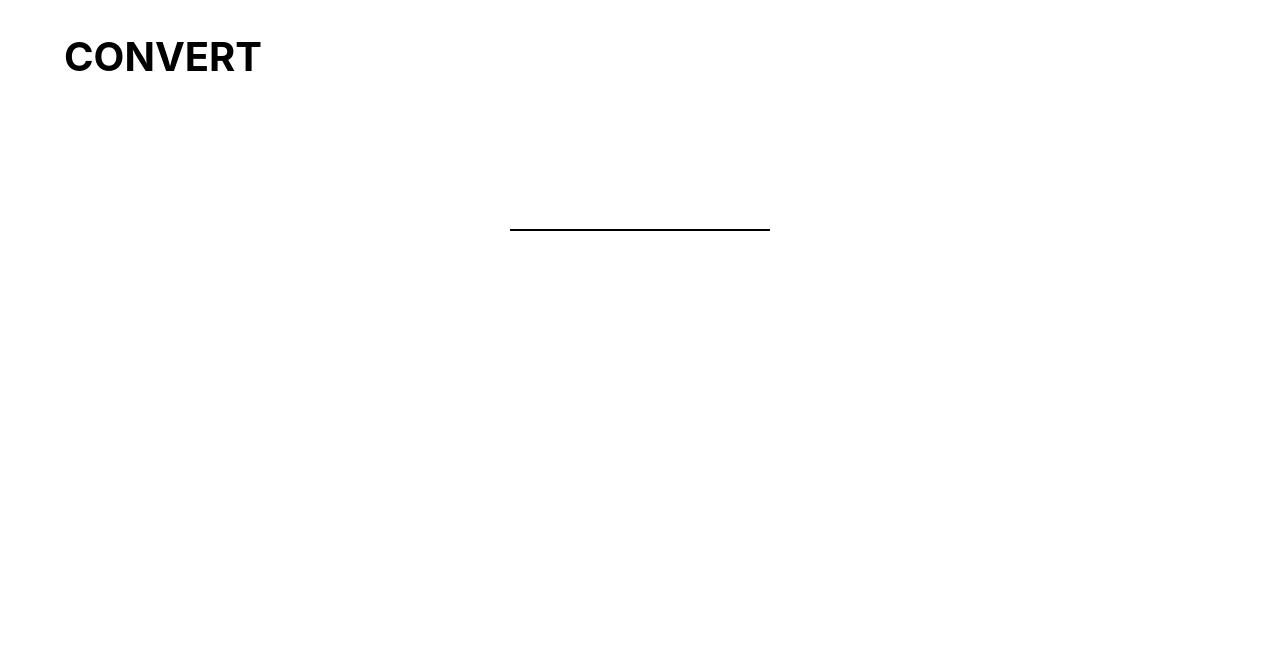
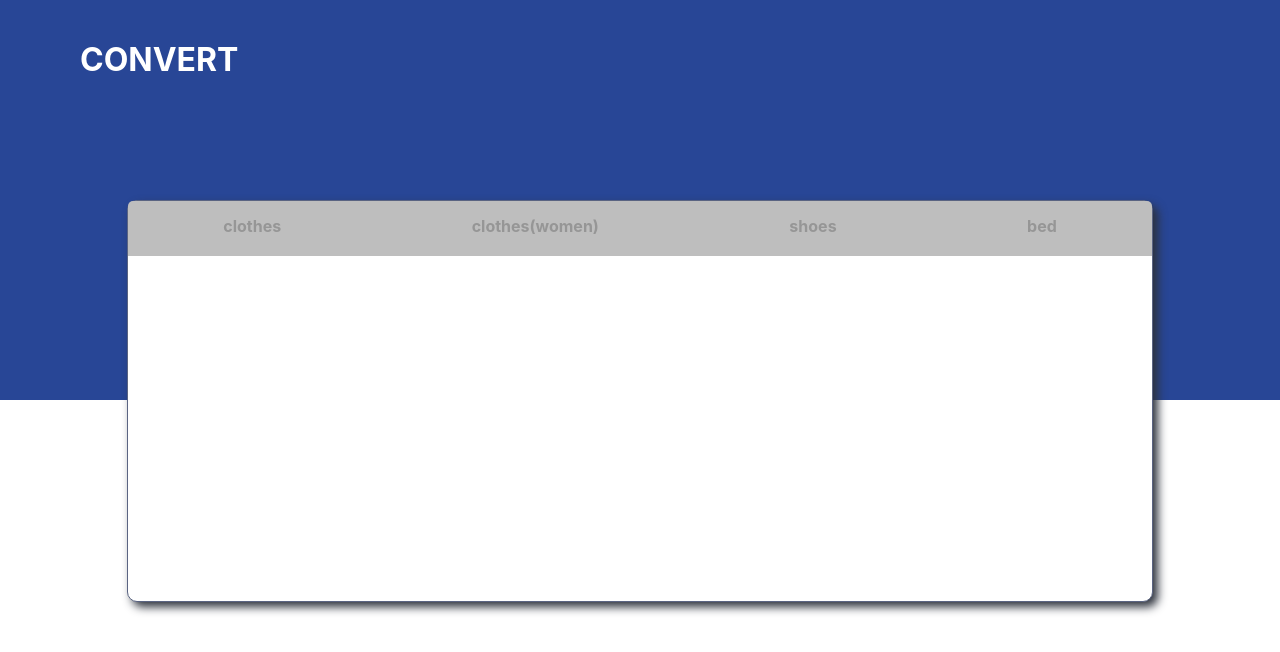
Before and after one commit to gomsang/Convert, a React (Create React App) app: page / in a window 1280 px wide. Shown: the top 652 px of the page. Built offline with nearby package versions, Linux system fonts and the light colour scheme.

Commit message:
style fixed

```diff
--- /dev/null
+++ b/src/components/Convert.css
@@ -0,0 +1,39 @@
+.Convert {
+    width: 100%;
+    height: 100%;
+}
+
+.ConvertMenu {
+    display: flex;
+    flex-direction: row;
+    position: absolute;
+    width: 100%;
+    margin: 0;
+    padding: 0;
+    text-align: center;
+    align-items: center;
+}
+
+.ConvertMenuList {
+    flex-grow: 1;
+    display: inline-block;
+    padding: 15px 0 20px 0;
+    height: 100%;
+    color: rgb(150,150,150);
+    background-color: rgb(190,190,190);
+    font-weight: bolder;
+}
+
+.radioBtn{
+    display: none;
+}
+
+.radioBtn:checked + label{
+    background-color: white;
+    color: rgb(40,70,150);
+}
+
+.ConvertMenuList:hover {
+    background-color: rgb(200,200,200);
+    color: rgb(90,100,130);
+}
--- /dev/null
+++ b/src/components/Convert.js
@@ -0,0 +1,21 @@
+import "./Convert.css"
+import {useState} from "react";
+
+export default function Convert() {
+    const [select, setSelect] = useState(0);
+
+
+    return (<div className={"Convert"}>
+            <form className={"ConvertMenu"} onChange={(e)=>{console.log(e.target.value)}}>
+                <input className={"radioBtn"} type={"radio"} name={"choose"} value={"clothes"} id={"b0"}/><label
+                htmlFor={"b0"} className={"ConvertMenuList"} style={{borderRadius: "5px 0 0 0"}}>clothes</label>
+                <input className={"radioBtn"} type={"radio"} name={"choose"} value={"clothes_wm"} id={"b1"}/><label
+                htmlFor={"b1"} className={"ConvertMenuList"}>clothes(women)</label>
+                <input className={"radioBtn"} type={"radio"} name={"choose"} value={"shoes"} id={"b2"}/><label
+                htmlFor={"b2"} className={"ConvertMenuList"}>shoes</label>
+                <input className={"radioBtn"} type={"radio"} name={"choose"} value={"bed"} id={"b3"}/><label
+                htmlFor={"b3"} className={"ConvertMenuList"} style={{borderRadius: "0 5px 0 0"}}>bed</label>
+            </form>
+        </div>
+    );
+}
--- a/src/components/Header.css
+++ b/src/components/Header.css
@@ -1,20 +1,29 @@
 .header {
-    display: inline-block;
     position: absolute;
-    align-items: center;
-    left: 64px;
-    top: 32px;
+    height: 400px;
+    background-color: rgb(40,70,150);
+    width: 100%;
+}
+
+.title {
+    /* 기본 설정 */
+    position: absolute;
+    margin: 0;
+    color: white;
+    font-weight: bold;
+
+    /* 데스크탑 설정 */
+    left: 80px;
+    top: 40px;
+    font-size: 2rem;
 
 }
 
-.title {
-    margin: 0;
-    font-size: 2.5rem;
-    font-weight: bold;
-}
-
 @media  all and (max-width: 768px){
+    /* 모바일 설정 */
     .title {
+        left: 20px;
+        top: 20px;
         font-size: 1.5rem;
     }
 }
--- /dev/null
+++ b/src/pages/ConvertPage.css
@@ -0,0 +1,12 @@
+.ConvertPage{
+    position: absolute;
+    height: 50%;
+    width: 80%;
+    left: 50%;
+    top: 200px;
+    transform:translate(-50%,0);
+    background-color: white;
+    border-radius: 10px;
+    border: 1px solid rgb(90,100,130);
+    box-shadow: 5px 5px 10px rgb(45,50,60);
+}
--- a/src/pages/ConvertPage.js
+++ b/src/pages/ConvertPage.js
@@ -1,6 +1,8 @@
 import TargetInput from "../components/TargetInput";
 import SizeTable from "../components/SizeTable";
+import Convert from "../components/Convert";
 import {useEffect, useState} from "react";
+
 
 function ConvertPage() {
     const [showTable, setShowTable] = useState(false);
@@ -18,9 +20,11 @@ function ConvertPage() {
         }
     } //테이블을 보여줄지 말지 작동하는 함수
 
-    return <div>
-        <TargetInput/>
-        <SizeTable/>
+    return <div className={"ConvertPage"}>
+        <Convert/>
+
+        {/*<TargetInput/>*/}
+        {/*<SizeTable/>*/}
         {/*<button onClick={() => {
             findTable()
         }} style={{
--- a/src/pages/MainPage.js
+++ b/src/pages/MainPage.js
@@ -1,6 +1,6 @@
 import Header from "../components/Header";
 import ConvertPage from "./ConvertPage";
-import "../pages/MainPage.css";
+import "./ConvertPage.css";
 
 function MainPage() {
     return (<div className={"main"}>
```
Also changed, not shown: src/pages/MainPage.css (deleted).
